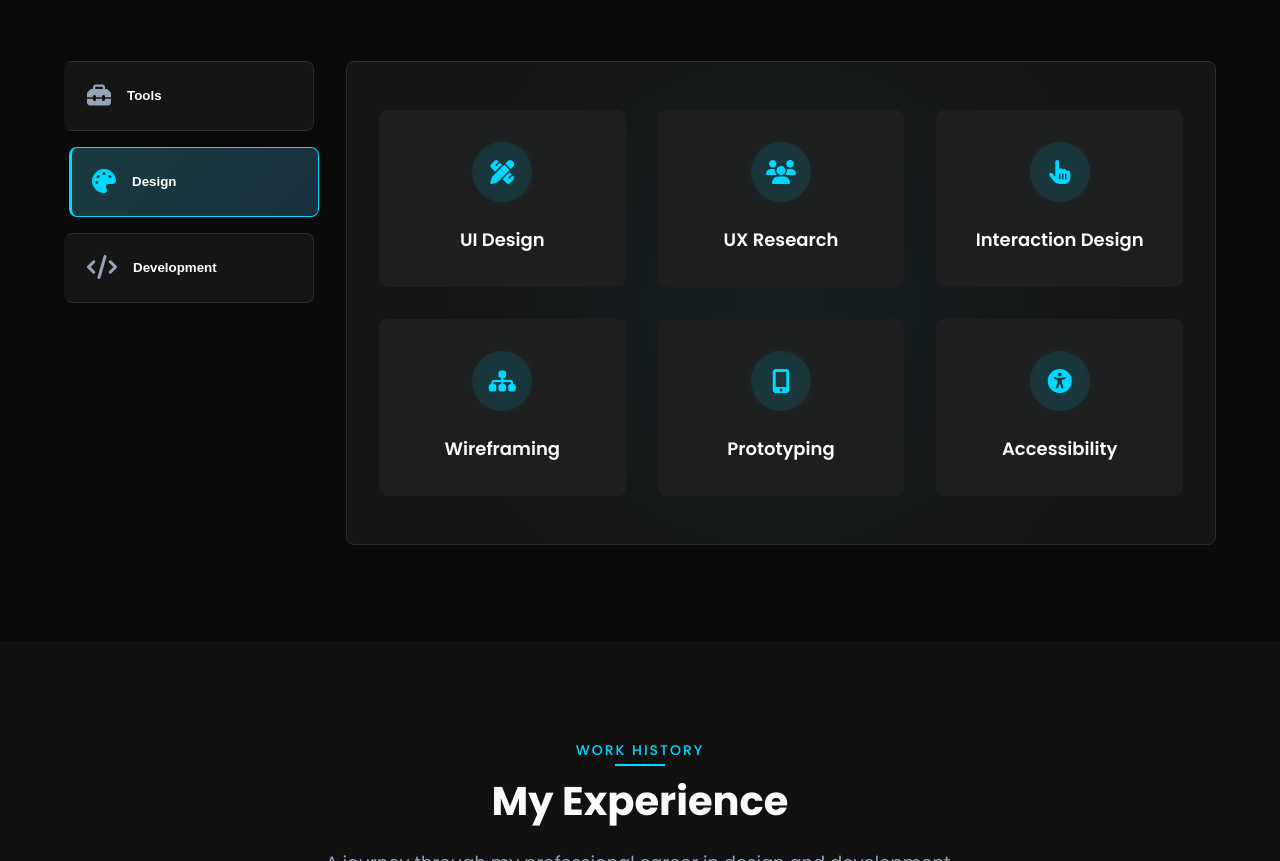
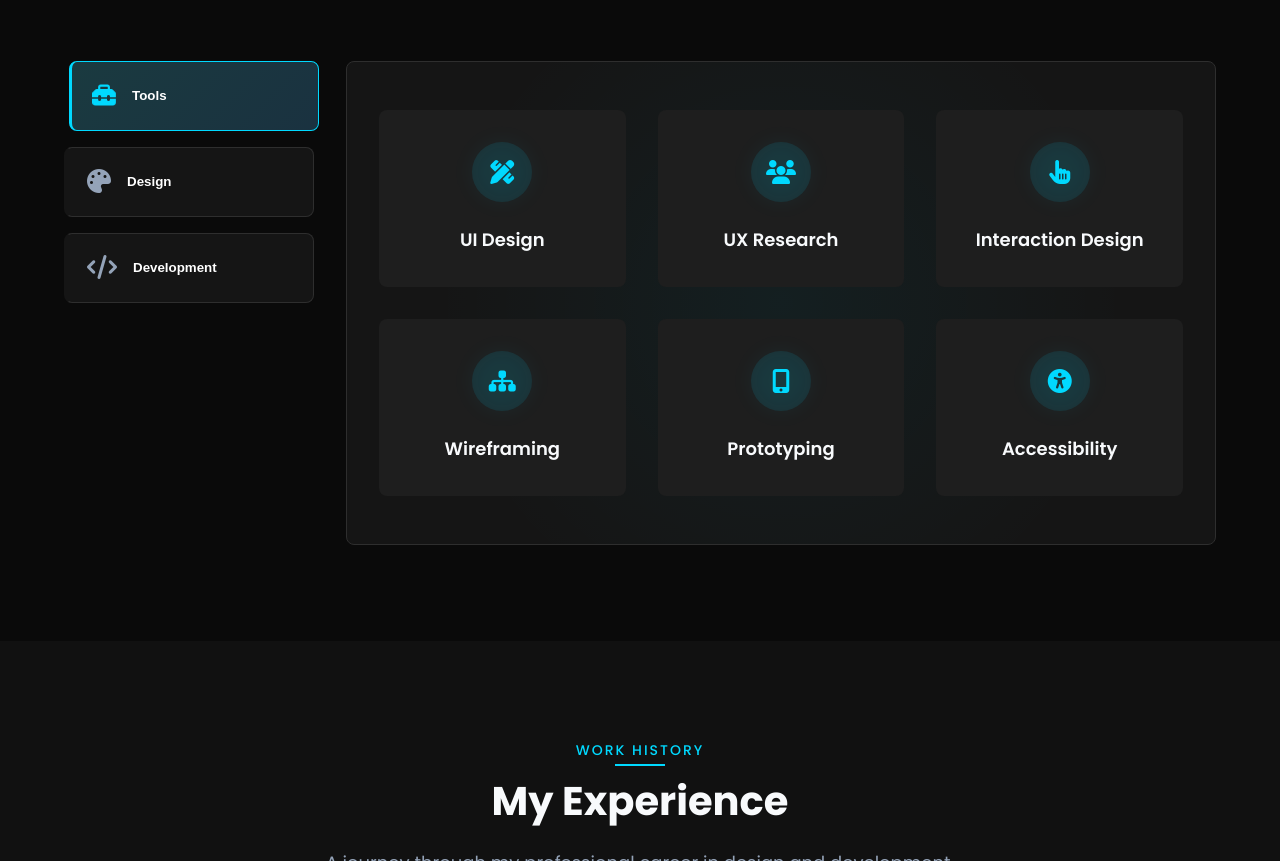
Before and after one commit to aditya359542/Aditya_Seth_Portfolio, a plain HTML site: page index.html in a window 1280 px wide. Shown: the part 1069-1930 px from the top of the page. Drawn offline with nearby package versions, Linux system fonts and the light colour scheme.

Commit message:
css changes

```diff
--- a/index.html
+++ b/index.html
@@ -122,11 +122,11 @@
           <div class="skills-layout" data-aos="fade-up" data-aos-delay="100">
             <!-- Skill Categories Tabs - Left Side -->
             <div class="skill-tabs-vertical">
-              <button class="skill-tab" data-category="tools">
+              <button class="skill-tab active" data-category="tools">
                 <span class="tab-icon"><i class="fas fa-toolbox"></i></span>
                 <span class="tab-label">Tools</span>
               </button>
-              <button class="skill-tab active" data-category="design">
+              <button class="skill-tab" data-category="design">
                 <span class="tab-icon"><i class="fas fa-palette"></i></span>
                 <span class="tab-label">Design</span>
               </button>
```
